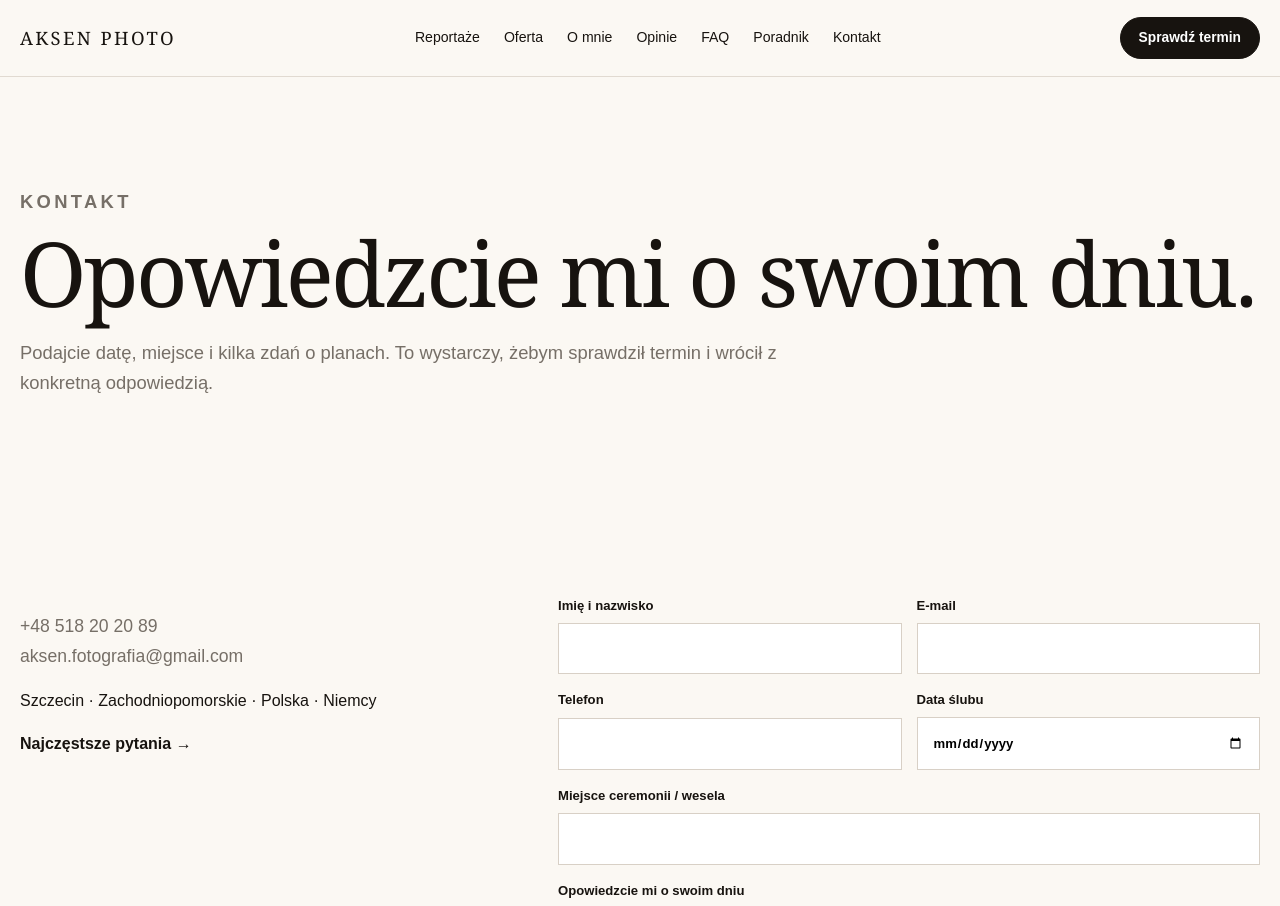
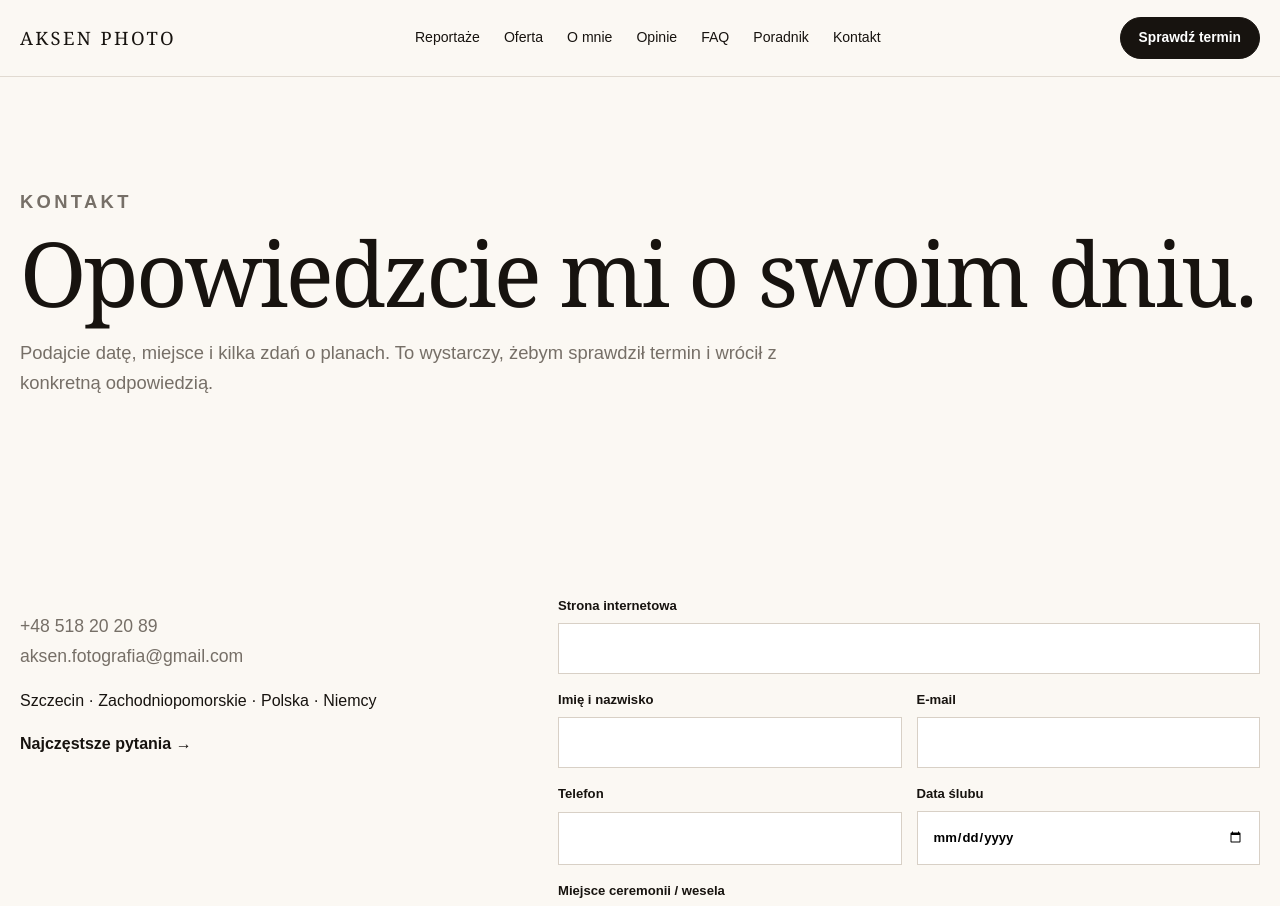
Before and after one commit to akreoagencja-spec/aksen-photo, a Next.js app: page /kontakt in a window 1280 px wide. Shown: the top 906 px of the page. Built offline with nearby package versions, Linux system fonts and the light colour scheme; no server answers.

Commit message:
security(form): add honeypot and client-side field limits

```diff
--- a/src/components/ContactForm.tsx
+++ b/src/components/ContactForm.tsx
@@ -17,10 +17,11 @@ export function ContactForm() {
     }
   }
   return <form className="contact-form" action={submit}>
-    <div className="form-row"><label>Imię i nazwisko<input name="name" required autoComplete="name" /></label><label>E-mail<input type="email" name="email" required autoComplete="email" /></label></div>
-    <div className="form-row"><label>Telefon<input name="phone" autoComplete="tel" /></label><label>Data ślubu<input type="date" name="date" /></label></div>
-    <label>Miejsce ceremonii / wesela<input name="place" /></label>
-    <label>Opowiedzcie mi o swoim dniu<textarea name="message" required rows={6} /></label>
+    <div className="form-honeypot" aria-hidden="true"><label>Strona internetowa<input name="website" tabIndex={-1} autoComplete="off" /></label></div>
+    <div className="form-row"><label>Imię i nazwisko<input name="name" required autoComplete="name" maxLength={120} /></label><label>E-mail<input type="email" name="email" required autoComplete="email" maxLength={254} /></label></div>
+    <div className="form-row"><label>Telefon<input name="phone" autoComplete="tel" maxLength={50} /></label><label>Data ślubu<input type="date" name="date" /></label></div>
+    <label>Miejsce ceremonii / wesela<input name="place" maxLength={200} /></label>
+    <label>Opowiedzcie mi o swoim dniu<textarea name="message" required rows={6} minLength={10} maxLength={5000} /></label>
     <label className="consent"><input type="checkbox" name="privacy" value="1" required /> Akceptuję politykę prywatności i kontakt w sprawie zapytania.</label>
     <button className="button" disabled={state === 'sending'}>{state === 'sending' ? 'Wysyłam…' : 'Sprawdź dostępność terminu'}</button>
     {state === 'sent' && <p className="form-success">Dziękuję. Wiadomość została wysłana.</p>}
```
